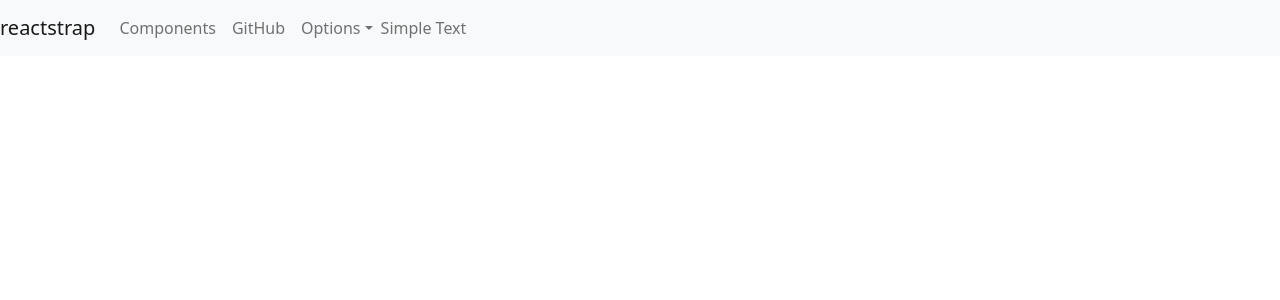
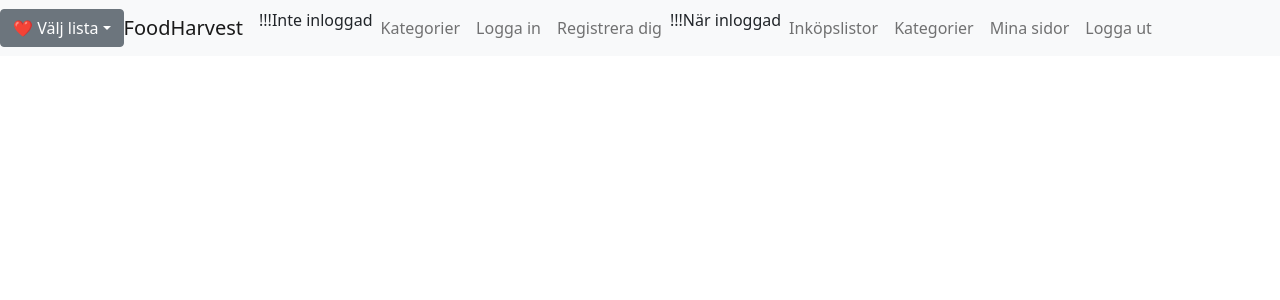
Before and after one commit to MikaelS1000RR/FoodHarvest, a React (Create React App) app in the folder frontend/: page / in a window 1280 px wide. Shown: the top 300 px of the page. Built offline with nearby package versions, Linux system fonts and the light colour scheme.

Commit message:
Improved names.

```diff
--- a/frontend/src/components/Navbar.jsx
+++ b/frontend/src/components/Navbar.jsx
@@ -11,46 +11,69 @@ import {
   DropdownToggle,
   DropdownMenu,
   DropdownItem,
-  NavbarText
+  NavbarText,
+  Dropdown
 } from 'reactstrap';
 
 const Example = (props) => {
-  const [isOpen, setIsOpen] = useState(false);
+  const [hamburgerMenu, setIsOpen] = useState(false);
+  const toggle = () => setIsOpen(!hamburgerMenu);
 
-  const toggle = () => setIsOpen(!isOpen);
-
+  const [chooseListDropDown, setChooseListDropDown] = useState(false);
+  const toggleChooseListDropDown = () => {
+     setChooseListDropDown(!chooseListDropDown);
+  }
   return (
     <div>
       <Navbar color="light" light expand="md">
-        <NavbarBrand href="/">reactstrap</NavbarBrand>
+
+
+        <Nav className="mr-auto" navbar>
+           <Dropdown isOpen={chooseListDropDown} toggle={toggleChooseListDropDown}>
+             <DropdownToggle caret>
+               ❤️ Välj lista
+             </DropdownToggle>
+             <DropdownMenu>
+               <div>Grönsaker</div>
+               <div>test</div>
+               <div>test</div>
+               <div>Lägg till en lista +</div>
+             </DropdownMenu>
+           </Dropdown>
+         </Nav>
+
+
+
+        <NavbarBrand href="/">FoodHarvest</NavbarBrand>
         <NavbarToggler onClick={toggle} />
-        <Collapse isOpen={isOpen} navbar>
+        <Collapse isOpen={hamburgerMenu} navbar>
           <Nav className="mr-auto" navbar>
+            <div>!!!Inte inloggad</div>
+            {/* not logged in */}
             <NavItem>
-              <NavLink href="/components/">Components</NavLink>
+              <NavLink href="/catagories/">Kategorier</NavLink>
             </NavItem>
             <NavItem>
-              <NavLink href="https://github.com/reactstrap/reactstrap">GitHub</NavLink>
+              <NavLink href="/login/">Logga in</NavLink>
             </NavItem>
-            <UncontrolledDropdown nav inNavbar>
-              <DropdownToggle nav caret>
-                Options
-              </DropdownToggle>
-              <DropdownMenu right>
-                <DropdownItem>
-                  Option 1
-                </DropdownItem>
-                <DropdownItem>
-                  Option 2
-                </DropdownItem>
-                <DropdownItem divider />
-                <DropdownItem>
-                  Reset
-                </DropdownItem>
-              </DropdownMenu>
-            </UncontrolledDropdown>
+            <NavItem>
+              <NavLink href="/register/">Registrera dig</NavLink>
+            </NavItem>
+            {/* Logged in */}
+            <div>!!!När inloggad</div>
+            <NavItem>
+              <NavLink href="/myProductListPage/">Inköpslistor</NavLink>
+            </NavItem>
+            <NavItem>
+              <NavLink href="/catagories/">Kategorier</NavLink>
+            </NavItem>
+            <NavItem>
+              <NavLink href="/myProfile/">Mina sidor</NavLink>
+            </NavItem>
+            <NavItem>
+              <NavLink href="/">Logga ut</NavLink>
+            </NavItem>
           </Nav>
-          <NavbarText>Simple Text</NavbarText>
         </Collapse>
       </Navbar>
     </div>
```
